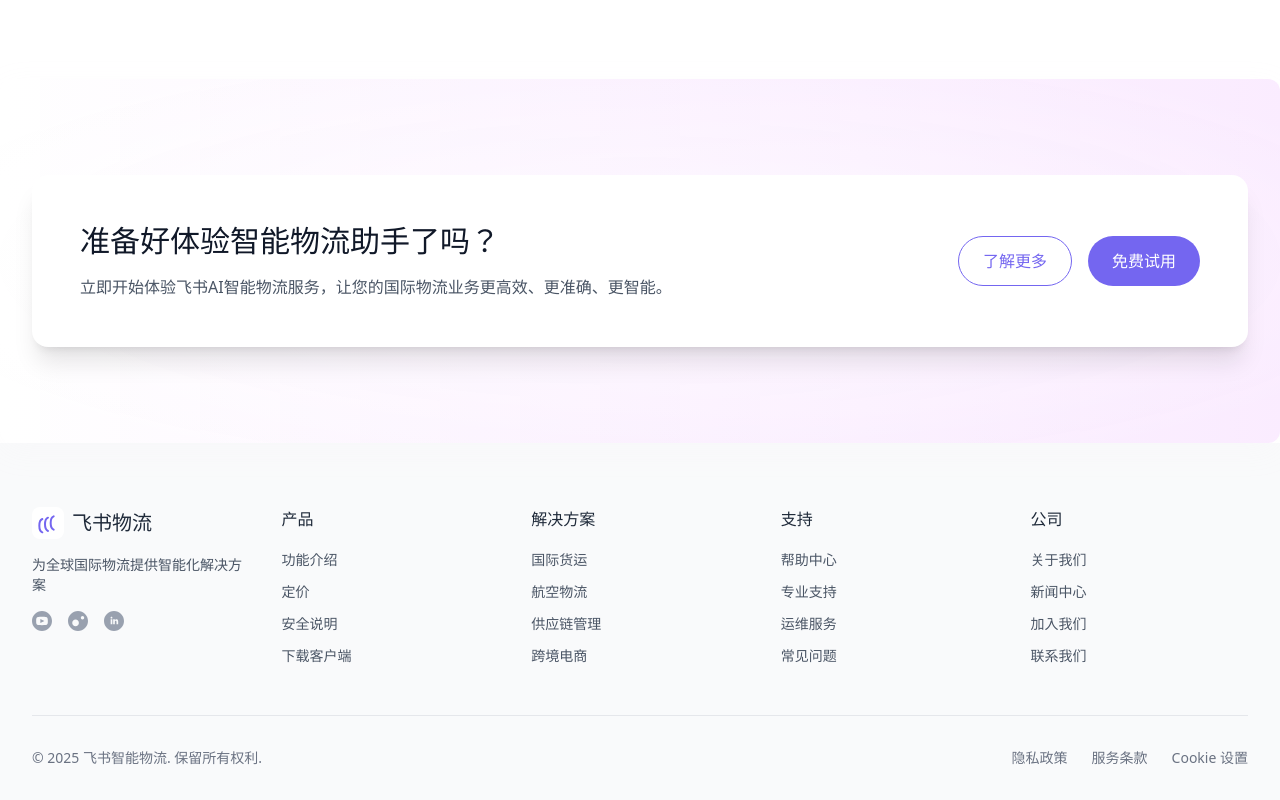
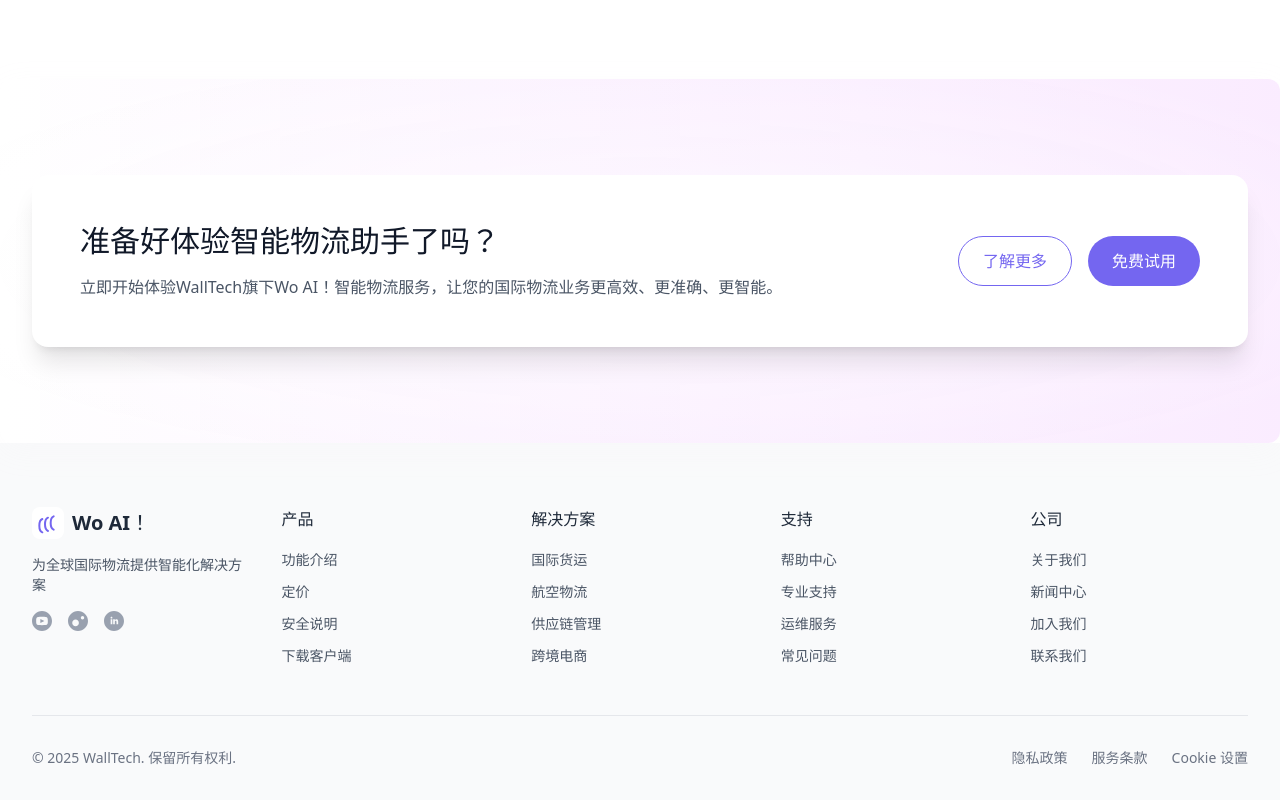
Before and after one commit to LeoYang9189/wooo, a React (Vite) app: page / in a window 1280 px wide. Shown: the part 3382-4182 px from the top of the page. Built offline with nearby package versions, Linux system fonts and the light colour scheme.

Commit message:
添加CTA和Footer组件

```diff
--- a/src/components/home/CTA.tsx
+++ b/src/components/home/CTA.tsx
@@ -25,7 +25,7 @@ const CTA = () => {
                 viewport={{ once: true }}
                 className="text-gray-600"
               >
-                立即开始体验飞书AI智能物流服务，让您的国际物流业务更高效、更准确、更智能。
+                立即开始体验WallTech旗下Wo AI！智能物流服务，让您的国际物流业务更高效、更准确、更智能。
               </motion.p>
             </div>
 
--- a/src/components/layout/Footer.tsx
+++ b/src/components/layout/Footer.tsx
@@ -48,7 +48,7 @@ const Footer = () => {
           <div className="md:col-span-1">
             <div className="flex items-center mb-4">
               <img src={logoImg} alt="Logo" className="h-8 w-auto" />
-              <span className="ml-2 text-xl font-bold text-gray-800">飞书物流</span>
+              <span className="ml-2 text-xl font-bold text-gray-800">Wo AI！</span>
             </div>
             <p className="text-gray-600 text-sm mb-4">
               为全球国际物流提供智能化解决方案
@@ -93,7 +93,7 @@ const Footer = () => {
         <div className="pt-8 border-t border-gray-200">
           <div className="flex flex-col md:flex-row justify-between items-center">
             <p className="text-gray-500 text-sm">
-              © 2025 飞书智能物流. 保留所有权利.
+              © 2025 WallTech. 保留所有权利.
             </p>
             <div className="flex space-x-6 mt-4 md:mt-0">
               <a href="#" className="text-gray-500 hover:text-primary text-sm">隐私政策</a>
```
